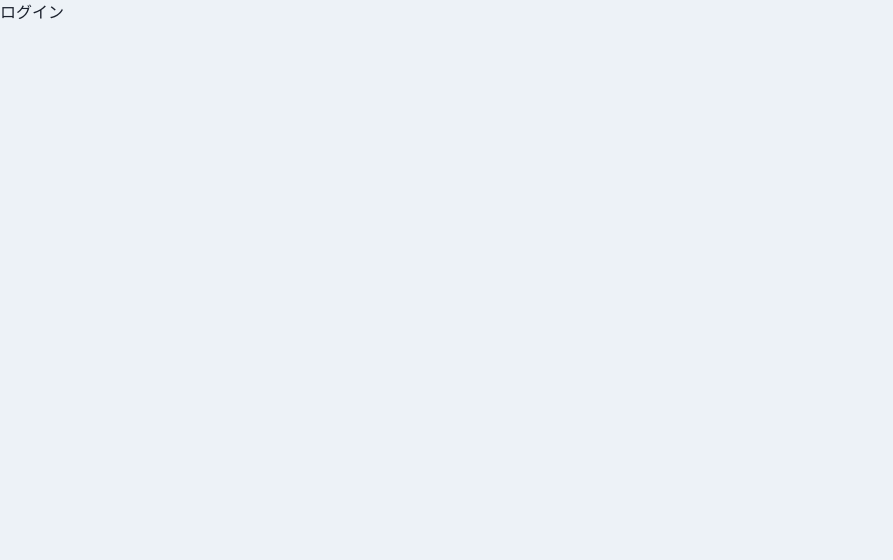
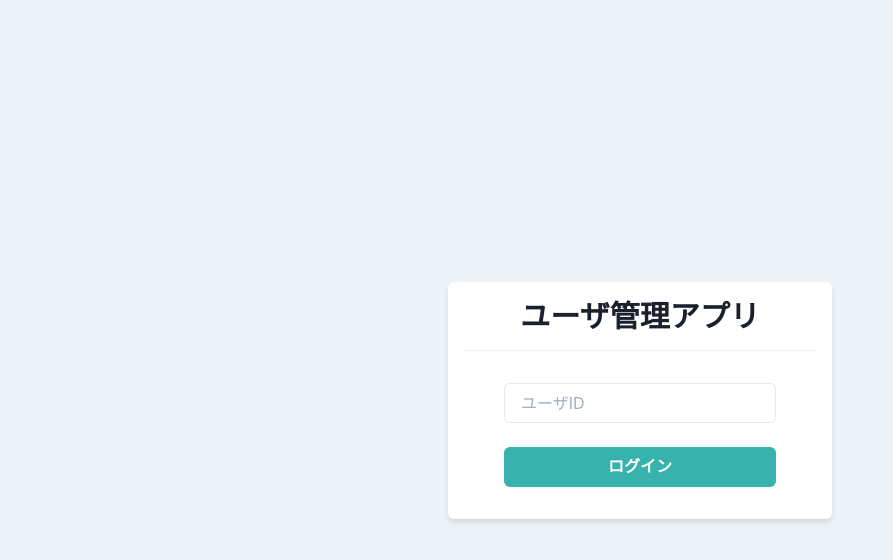
Before and after one commit to kuuchan67/react-typescript-study3, a React (Create React App) app: page / in a window 1280 px wide. Shown: the top 560 px of the page, without its empty margins (0-893 px from the left). Built offline with nearby package versions, Linux system fonts and the light colour scheme.

Commit message:
ログイン画面

```diff
--- a/src/components/pages/Login.tsx
+++ b/src/components/pages/Login.tsx
@@ -1,5 +1,30 @@
+import {
+  Box,
+  Button,
+  Divider,
+  Flex,
+  Heading,
+  Input,
+  Stack
+} from "@chakra-ui/react";
+
 import { memo, VFC } from "react";
 
 export const Login: VFC = memo(() => {
-  return <p>ログイン</p>;
+  return (
+    <Flex align="center" justify="center" height="100vh">
+      <Box bg="white" w="sm" p={4} borderRadius="md" shadow="md">
+        <Heading as="h1" size="lg" textAlign="center">
+          ユーザ管理アプリ
+        </Heading>
+        <Divider my={4} />
+        <Stack spacing={6} py={4} px={10}>
+          <Input placeholder="ユーザID" />
+          <Button bg="teal.400" color="white" _hover={{ opacity: 0.8 }}>
+            ログイン
+          </Button>
+        </Stack>
+      </Box>
+    </Flex>
+  );
 });
```
